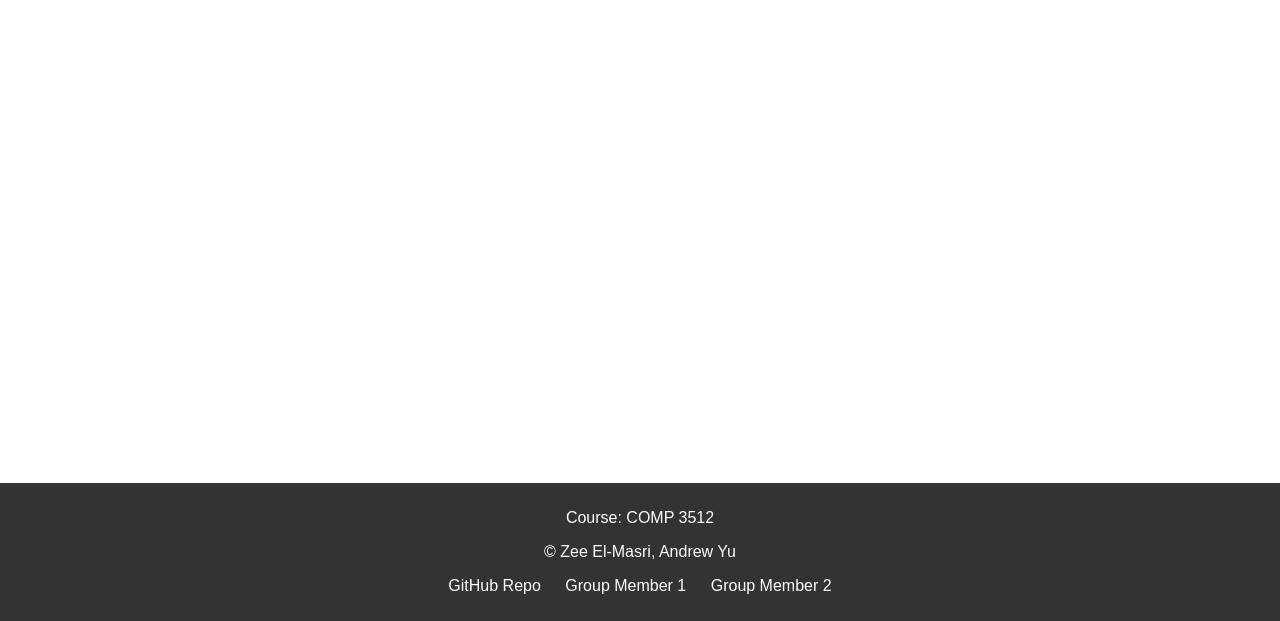
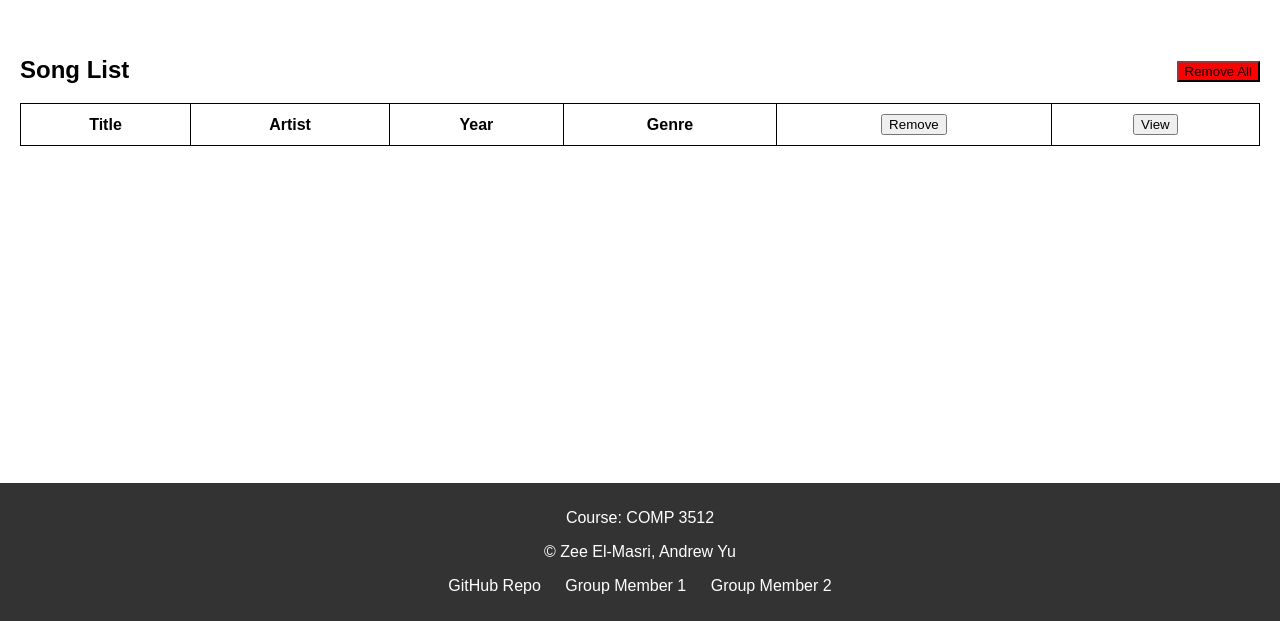
Before and after one commit to joemasri/A1_Comp3512, a PHP site: page /Favorites.php in a window 1280 px wide. Shown: the part 179-800 px from the top of the page. Run offline with PHP 8.4, Linux system fonts and the light colour scheme; data comes from the database, SQL or seed files in the repository; lists and menus that the app fills with data are empty.

Commit message:
favorites page layout, added some buttons, minor changes

```diff
--- a/BrowseStyles.css
+++ b/BrowseStyles.css
@@ -88,5 +88,13 @@ footer {
 /* Show All button */
 .show-all-button {
     float: right;
-    margin: 20px;
+    background-color: aqua;
+    margin-top: 25px;
+
 }
+
+.remove-all-button {
+    float: right;
+    background-color: red;
+    margin-top: 25px;
+}
--- a/Favorites.php
+++ b/Favorites.php
@@ -1,10 +1,21 @@
+<?php
+// Establish a database connection
+try {
+    $db = new PDO('sqlite:./data/music.db');
+    $db->setAttribute(PDO::ATTR_ERRMODE, PDO::ERRMODE_EXCEPTION);
+} catch (PDOException $e) {
+    die('Database connection failed: ' . $e->getMessage());
+}
+
+?>
+
 <!-- Favourites page -->
 <!DOCTYPE html>
 <html>
 <head>
     <meta charset="UTF-8">
     <title>COMP 3512 Assign1</title>
-    <link rel="stylesheet" type="text/css" href="SingleSongStyles.css">
+    <link rel="stylesheet" type="text/css" href="BrowseStyles.css">
 </head>
 <body>
     <header>
@@ -22,11 +33,46 @@
         </ul>
     </nav>
 
+    <section class="table-container">
 
+<!-- Show All Button -->
+<form action="./Favorites.php" method="GET">
+    <input class="remove-all-button" type="submit" name="removeall" value="Remove All">
+</form>
 
+<h1>Song List</h1>
+<table class="song-table">
+    <thead>
+        <tr>
+            <th>Title</th>
+            <th>Artist</th>
+            <th>Year</th>
+            <th>Genre</th>
 
+            <th>
+            <form action="./Favorites.php" method="GET">
+                <input class="" type="submit" name="RemoveBtn" value="Remove">
+            </form>
+            </th>
 
+            <th>
+            <form action="./Favorites.php" method="GET">
+                <input class="" type="submit" name="viewBtn" value="View">
+            </form>
+            </th>
 
+        </tr>
+    </thead>
+    <tbody>
+        <?php
+         // Add PHP Code Here
+
+        ?>
+    </tbody>
+</table>
+</section>
+
+    <!-- Footer section of page -->
     <footer>
         <h2>Footer</h2>
     </footer>
--- a/Home.php
+++ b/Home.php
@@ -24,8 +24,7 @@
 
 
 
-
-
+    <!-- Footer section of page -->
     <footer>
         <h2>Footer</h2>
     </footer>
--- a/Search.php
+++ b/Search.php
@@ -83,6 +83,7 @@ $stmtGenres = $db->query($queryGenres);
     </form>
     </section>
 
+    <!-- Footer section of page -->
     <footer>
         <h2>Footer</h2>
     </footer>
--- a/SingleSong.php
+++ b/SingleSong.php
@@ -141,6 +141,7 @@ function secondsToMinutesSeconds($seconds) {
     </ul>
     </section>
 
+    <!-- Footer section of page -->
     <footer>
         <h2>Footer</h2>
     </footer>
```
Also changed, not shown: Browse.php (+17 -6 lines).
